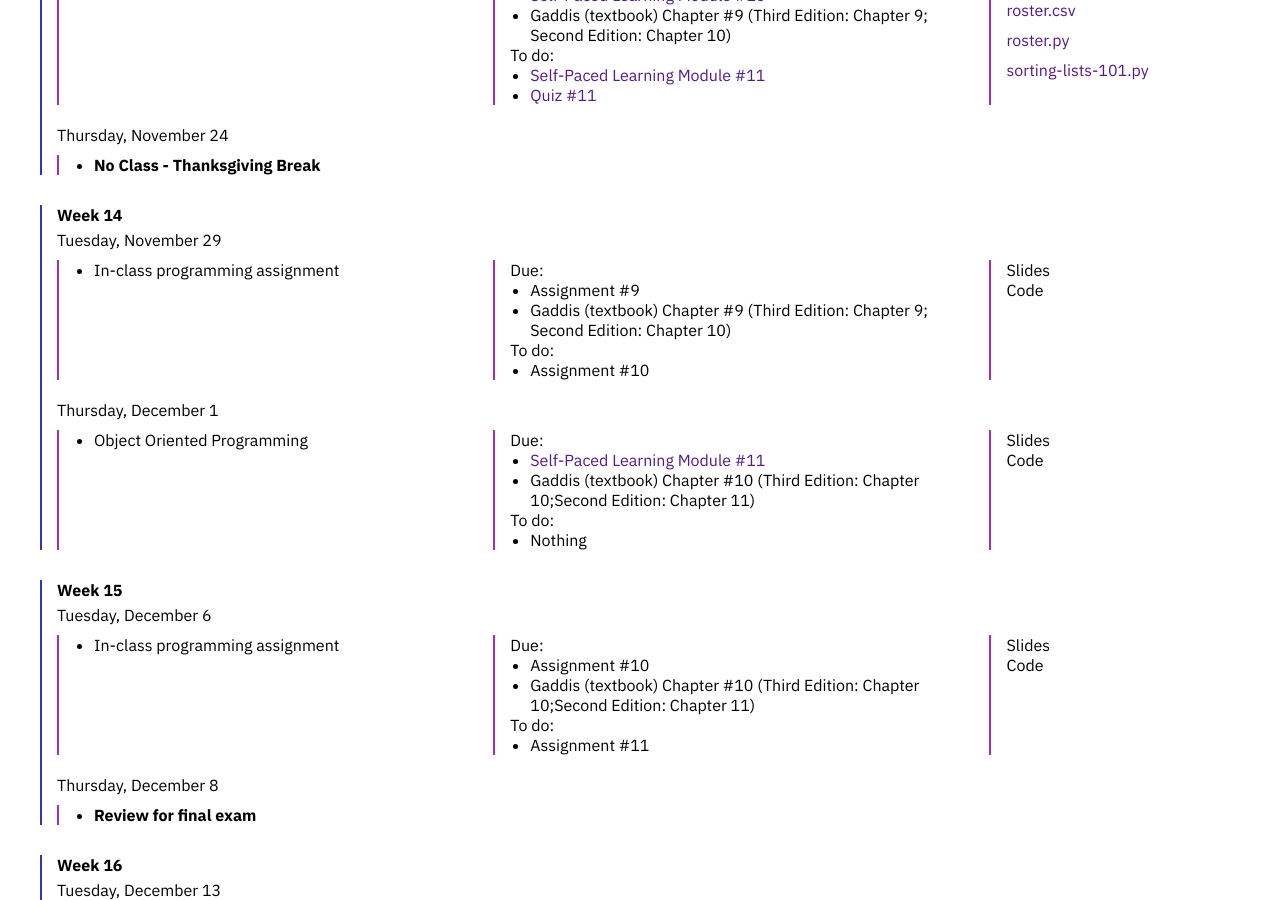
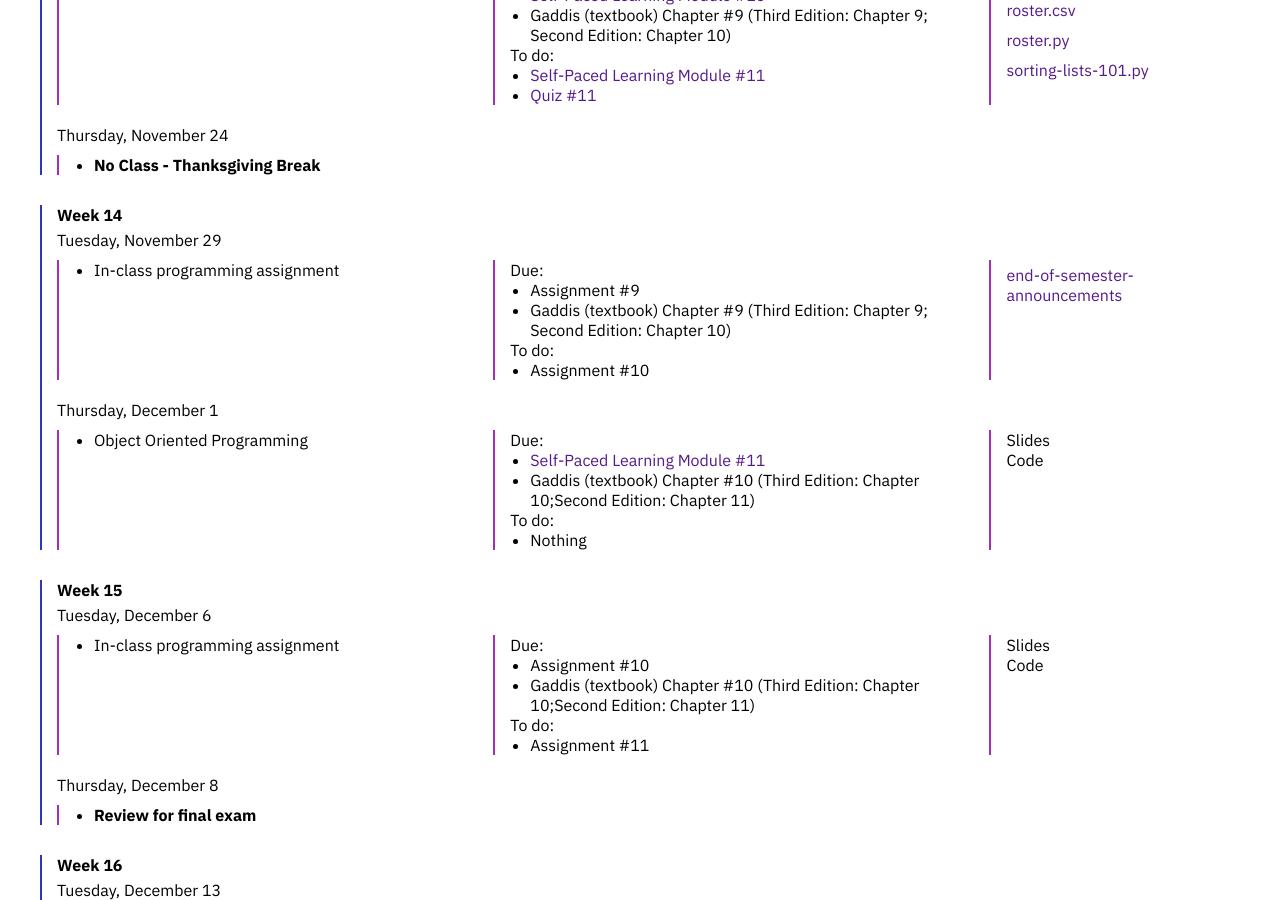
Before and after one commit to emilydidthis/-CSCI-UA.0002-Fall22, a Jekyll site: the page built from schedule.markdown, in a window 1280 px wide and 900 px high, scrolled down 4660 px. Built offline with Jekyll 4.4.1, drawn with Linux system fonts in a browser that asks for light colours.

Commit message:
announcements

```diff
--- a/schedule.markdown
+++ b/schedule.markdown
@@ -707,8 +707,7 @@ To do:
 <div class="week-column materials" markdown="1">
 
 ### Materials
-Slides
-Code
+<a href="{{ site.url }}{{ site.baseurl }}/assets/slides/announcements.pdf">end-of-semester-announcements</a>
 </div>
 </div>
 <br>
```
Also changed, not shown: 1 other file.
